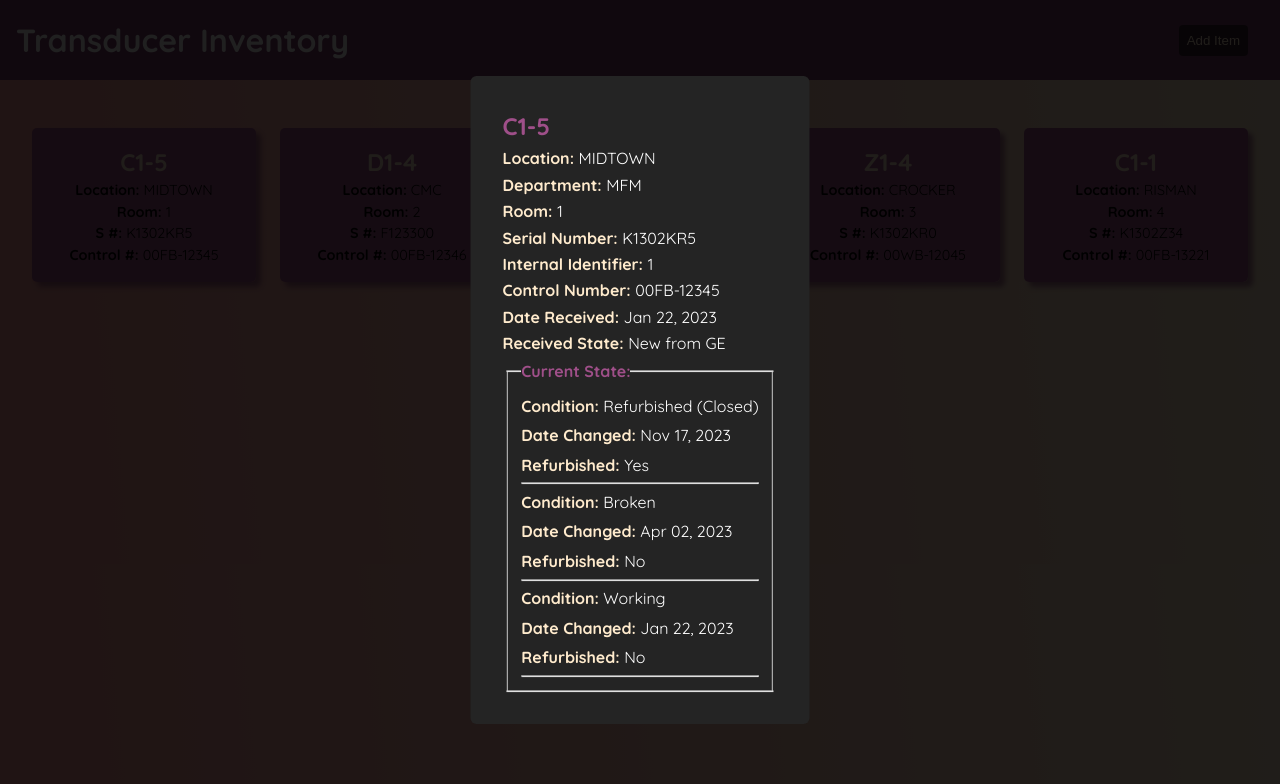
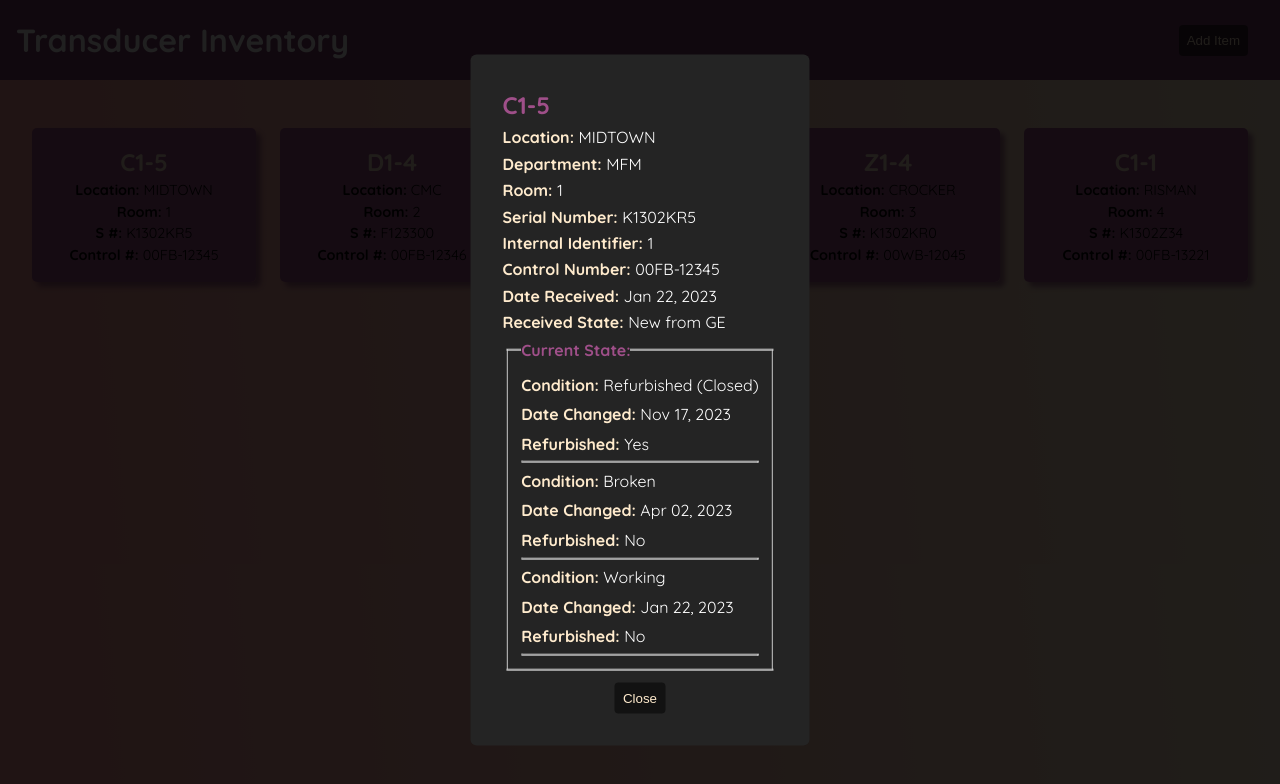
Before and after one commit to MattAKeider/transducer-inventory, a React (Vite) app: page / in a window 1280 px wide. Both pictures are taken after a click on the item 144 px from the left and 205 px from the top of the page. Shown: the top 784 px of the page. Built offline with nearby package versions, Linux system fonts and the light colour scheme.

Commit message:
add a close modal button

```diff
--- a/src/components/FullDetails/FullDetails.module.css
+++ b/src/components/FullDetails/FullDetails.module.css
@@ -29,3 +29,21 @@
   color: #a6518ff1;
   font-weight: bold;
 }
+
+.button_container {
+  display: flex;
+  justify-content: center;
+}
+
+.close_modal {
+  margin-top: 0.50rem;
+  padding: 0.50rem;
+  border: 1px #0505058e;
+  border-radius: 4px;
+  background-color: #0505058e;
+  color: #ffebcd;
+}
+
+.close_modal:hover {
+  color: pink;
+}
--- a/src/components/FullDetails/FullDetails.tsx
+++ b/src/components/FullDetails/FullDetails.tsx
@@ -5,9 +5,10 @@ import styles from './FullDetails.module.css';
 
 type FullDetailsProps = {
   transducer: Transducer;
+  onCloseModal: (event: React.MouseEvent<HTMLButtonElement>) => void;
 };
 
-const FullDetails = ({ transducer }: FullDetailsProps) => {
+const FullDetails = ({ transducer, onCloseModal }: FullDetailsProps) => {
   return (
     <div className={styles.full_details_container}>
       <div className={styles.main_details}>
@@ -51,6 +52,9 @@ const FullDetails = ({ transducer }: FullDetailsProps) => {
           <Condition key={generateKey()} transducerState={state} />
         ))}
       </fieldset>
+      <div className={styles.button_container}>
+        <button className={styles.close_modal} onClick={onCloseModal}>Close</button>
+      </div>
     </div>
   );
 };
--- a/src/components/Transducers/Transducers.tsx
+++ b/src/components/Transducers/Transducers.tsx
@@ -16,10 +16,14 @@ const Transducers = () => {
     dialog.current.open();
   };
 
+  const handleCloseModal = () => {
+    dialog.current.close();
+  };
+
   return (
     <>
       <Modal ref={dialog}>
-        {selectedTransducer && <FullDetails transducer={selectedTransducer} />}
+        {selectedTransducer && <FullDetails transducer={selectedTransducer} onCloseModal={handleCloseModal} />}
       </Modal>
       <ul className={styles.container}>
         {transducers.map((transducer: Transducer) => (
--- a/src/ui/Modal/Modal.tsx
+++ b/src/ui/Modal/Modal.tsx
@@ -5,6 +5,7 @@ import styles from './Modal.module.css';
 
 export type ModalHandle = {
   open: () => void;
+  close: () => void;
 };
 
 type ModalProps = {
@@ -18,6 +19,9 @@ const Modal = forwardRef<ModalHandle, ModalProps>(({ children }, ref) => {
     open: () => {
       dialogRef.current.showModal();
     },
+    close: () => {
+      dialogRef.current.close();
+    }
   }));
 
   return createPortal(
```
